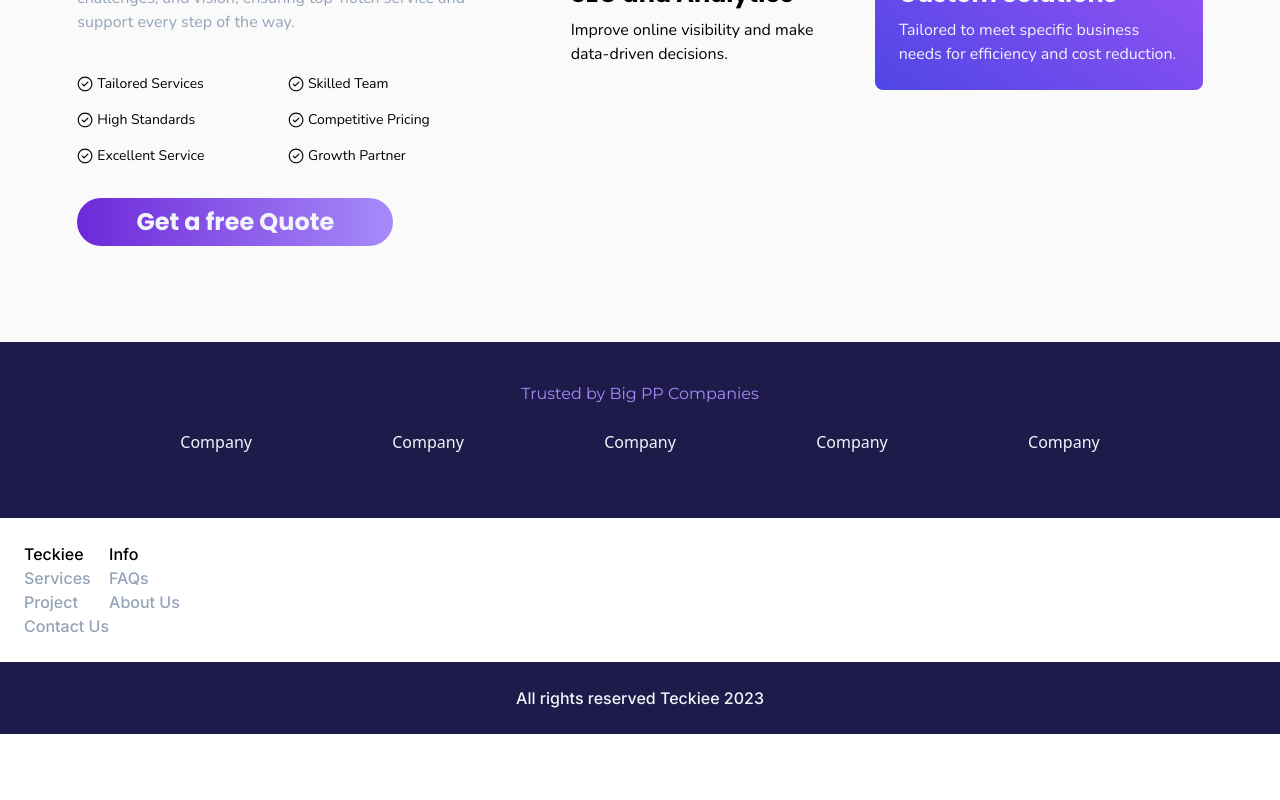
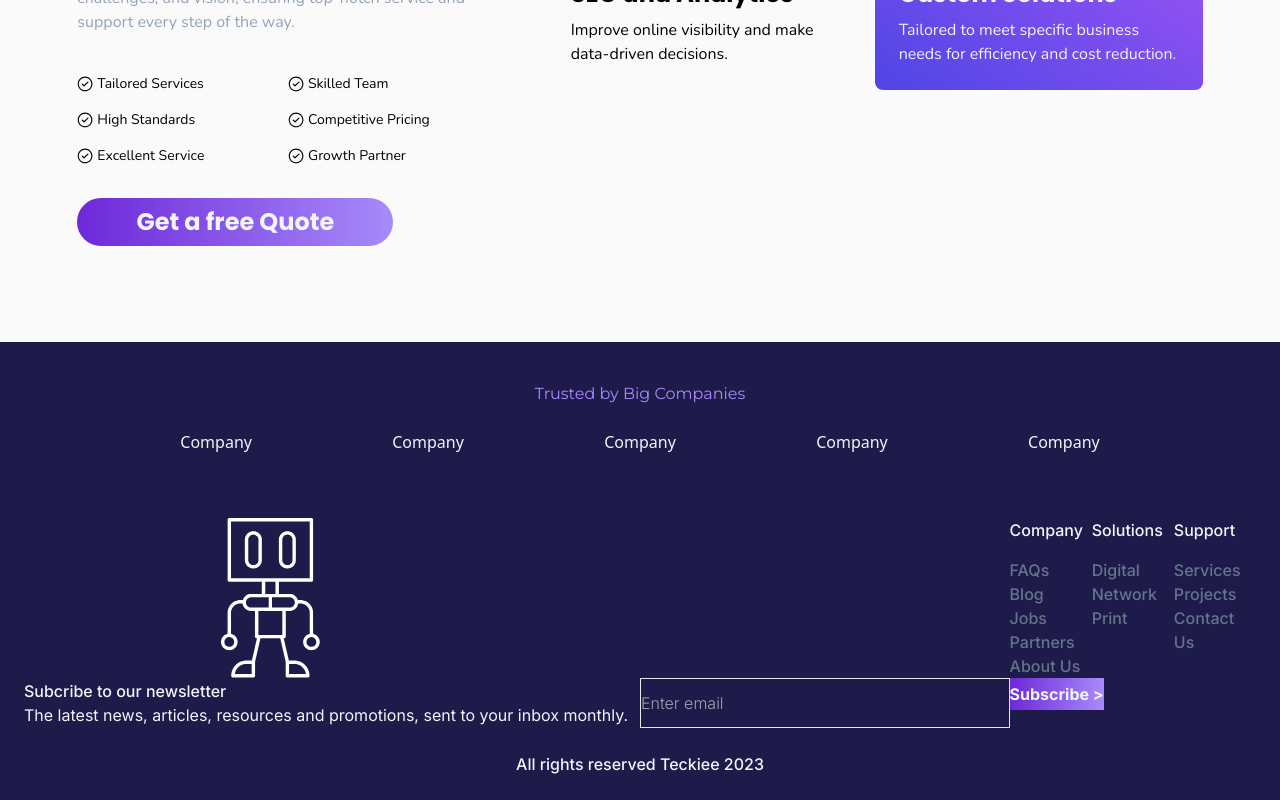
Before and after one commit to TrevMike/teckiee, a Next.js app: page / in a window 1280 px wide. Shown: the part 2034-2834 px from the top of the page. Before the commit the page ends 2768 px from the top, so only its background shows below. Built offline with nearby package versions, Linux system fonts and the light colour scheme.

Commit message:
preparing for deployment part 14

```diff
--- a/src/components/Footer.js
+++ b/src/components/Footer.js
@@ -1,37 +1,86 @@
+import Image from "next/image";
 import Link from "next/link";
+import { useState } from "react";
 
 function Footer() {
+  const [input, setInput] = useState("");
+  const links = [
+    {
+      title: "Company",
+      subLinks: [
+        { title: "FAQs", link: "/" },
+        { title: "Blog", link: "/" },
+        { title: "Jobs", link: "/" },
+        { title: "Partners", link: "/" },
+        { title: "About Us", link: "/" },
+      ],
+    },
+    {
+      title: "Solutions",
+      subLinks: [
+        { title: "Digital", link: "/" },
+        { title: "Network", link: "/" },
+        { title: "Print", link: "/" },
+      ],
+    },
+    {
+      title: "Support",
+      subLinks: [
+        { title: "Services", link: "/" },
+        { title: "Projects", link: "/" },
+        { title: "Contact Us", link: "/" },
+      ],
+    },
+  ];
   return (
-    <footer className="hidden lg:block">
-      <div className="flex p-6">
-        <div className="flex flex-col">
-          <h3 className="font-inter font-medium">Teckiee</h3>
-          <ul className="text-slate-400">
-            <li className="font-inter font-medium">
-              <Link href="/our_services">Services</Link>
-            </li>
-            <li className="font-inter font-medium">
-              <Link href="/portfolio">Project</Link>
-            </li>
-            <li className="font-inter font-medium">
-              <Link href="/contact_us">Contact Us</Link>
-            </li>
-          </ul>
+    <footer className="hidden lg:block bg-indigo-950 border-t border-indigo-800">
+      <div className="flex px-6 py-14 w-full justify-between">
+        <div className="relative w-2/5 h-auto">
+          <Image src="/robotv2.svg" alt="company robtot mascot" fill />
         </div>
-        <div className="flex flex-col">
-          <h3 className="font-inter font-medium">Info</h3>
-          <ul className="text-slate-400">
-            <li className="font-inter font-medium">
-              <Link href="/faqs">FAQs</Link>
-            </li>
-            <li className="font-inter font-medium">
-              <Link href="/about">About Us</Link>
-            </li>
-          </ul>
+        <div className="flex w-1/5">
+          {links.map((item, index) => {
+            return (
+              <div className="flex flex-col w-1/3" key={index}>
+                <h3 className="font-inter font-medium text-slate-100 pb-4">
+                  {item.title}
+                </h3>
+                <ul className="text-slate-500">
+                  {item.subLinks.map((item, index) => {
+                    return (
+                      <li className="font-inter font-medium pb-2" key={index}>
+                        <Link href={item.link}>{item.title}</Link>
+                      </li>
+                    );
+                  })}
+                </ul>
+              </div>
+            );
+          })}
+        </div>
+      </div>
+      <div className="border-t border-indigo-800 py-12 px-6 flex justify-between items-center">
+        <div className="text-slate-100">
+          <h3 className="font-inter font-medium">Subcribe to our newsletter</h3>
+          <p className="font-inter pt-3">
+            The latest news, articles, resources and promotions, sent to your
+            inbox monthly.
+          </p>
+        </div>
+        <div className="text-slate-100 w-1/2 text-right relative">
+          <input
+            placeholder="Enter email"
+            value={input}
+            onChange={e => setInput(e.target.value)}
+            className="bg-indigo-950 border rounded-md py-3 px-5 w-3/5 font-inter font-light"
+          />
+          <button className="absolute text-center right-2 top-2 w-1/6 py-1 font-inter font-bold rounded-md bg-gradient-to-r from-violet-700 to-violet-400 ...">
+            Subscribe {">"}
+          </button>
         </div>
       </div>
 
-      <div className="text-slate-100 bg-indigo-950 py-6 text-center font-inter font-medium">
+      <div className="text-slate-100 bg-indigo-950 py-6 text-center font-inter font-medium border-t border-indigo-800">
         All rights reserved Teckiee 2023
       </div>
     </footer>
--- a/src/components/home/BusinessPartners.js
+++ b/src/components/home/BusinessPartners.js
@@ -26,7 +26,7 @@ function BusinessPartners() {
   return (
     <section className="bg-indigo-950 p-10">
       <h4 className="text-violet-400 text-center font-montserrat font-normal">
-        Trusted by Big PP Companies
+        Trusted by Big Companies
       </h4>
       <div className="flex justify-evenly">
         {Companies.map((item, index) => {
```
